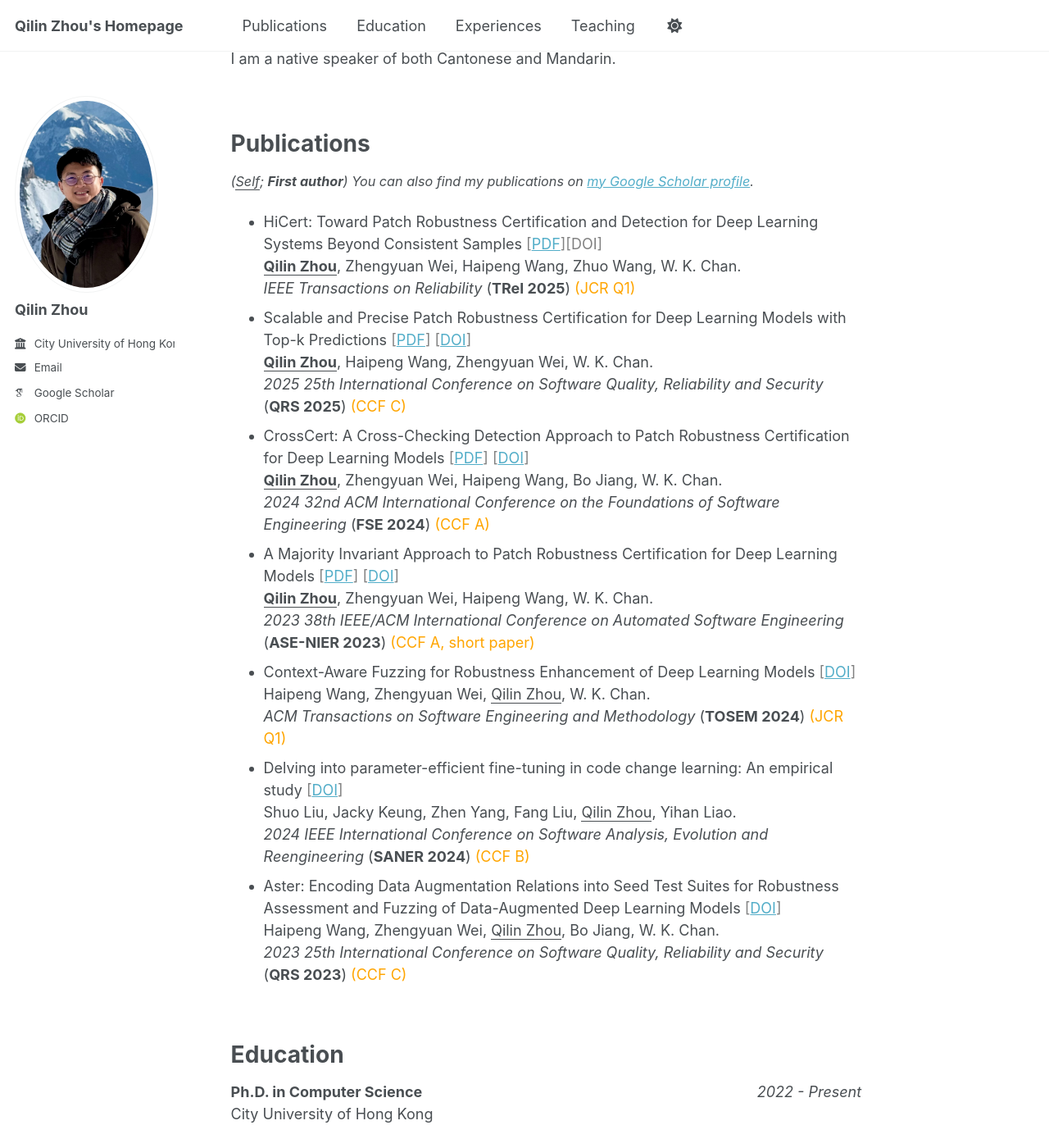
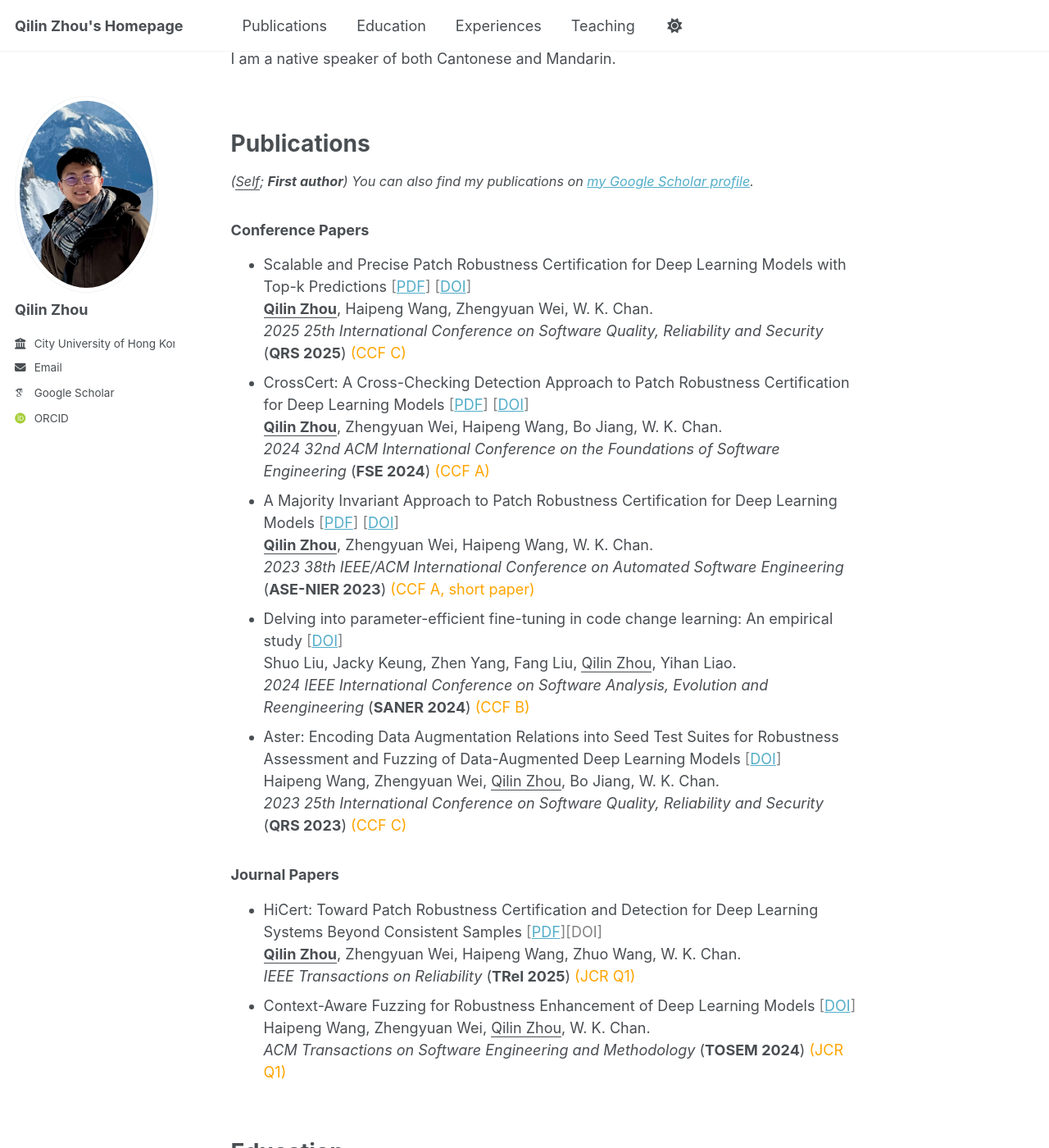
Before and after one commit to qilin-zhou/qilin-zhou.github.io, a Jekyll site: the page built from _pages/about.md, in a window 1280 px wide and 1400 px high, scrolled down 238 px. Shown: the whole window at 82% size. Built offline with Jekyll 4.4.1, drawn with Linux system fonts in a browser that asks for light colours; some web fonts are replaced; a script bundle is joined from its source files by our own code; library files that are not in the unit come from our copies; some of the changed lines change nothing that is shown.

Commit message:
Update about.md

```diff
--- a/_pages/about.md
+++ b/_pages/about.md
@@ -21,9 +21,7 @@ Publications
 ======
 <i> <span style="font-size: 90%;"> (<u>Self</u>; **First author**) You can also find my publications on <a href="{{site.author.googlescholar}}">my Google Scholar profile</a>.</span></i>
 
--  HiCert: Toward Patch Robustness Certification and Detection for Deep Learning Systems Beyond Consistent Samples <span style="color: grey;">[[PDF](https://www.arxiv.org/abs/2512.06123)][DOI]</span>
-  **<ins>Qilin Zhou</ins>**, Zhengyuan Wei, Haipeng Wang, Zhuo Wang, W. K. Chan.
-_IEEE Transactions on Reliability_ (**TRel 2025**) <span style="color: Orange;"> (JCR Q1)</span>
+### Conference Papers
 -  Scalable and Precise Patch Robustness Certification for Deep Learning Models with Top-k Predictions   <span style="color: grey;"> [[PDF](https://arxiv.org/abs/2507.23335)] [[DOI](https://doi.org/10.1109/QRS65678.2025.00030)] </span>
   **<ins>Qilin Zhou</ins>**, Haipeng Wang, Zhengyuan Wei, W. K. Chan.
   _2025 25th International Conference on Software Quality, Reliability and Security_ (**QRS 2025**)<span style="color: Orange;"> (CCF C)</span>
@@ -33,15 +31,20 @@ _IEEE Transactions on Reliability_ (**TRel 2025**) <span style="color: Orange;">
 - A Majority Invariant Approach to Patch Robustness Certification for Deep Learning Models  <span style="color: grey;">[[PDF](https://arxiv.org/abs/2308.00452)] [[DOI](https://doi.org/10.1109/ASE56229.2023.00137)]</span>
   **<ins>Qilin Zhou</ins>**, Zhengyuan Wei, Haipeng Wang, W. K. Chan.
   _2023 38th IEEE/ACM International Conference on Automated Software Engineering_ (**ASE-NIER 2023**) <span style="color: Orange;"> (CCF A, short paper)</span>
-- Context-Aware Fuzzing for Robustness Enhancement of Deep Learning Models <span style="color: grey;">[[DOI](https://doi.org/10.1145/3680464)]</span>
-  Haipeng Wang, Zhengyuan Wei, <ins>Qilin Zhou</ins>, W. K. Chan.
-  _ACM Transactions on Software Engineering and Methodology_ (**TOSEM 2024**) <span style="color: Orange;"> (JCR Q1)</span>
 - Delving into parameter-efficient fine-tuning in code change learning: An empirical study <span style="color: grey;">[[DOI](https://doi.org/10.1109/SANER60148.2024.00055)]</span>
   Shuo Liu, Jacky Keung, Zhen Yang, Fang Liu, <ins>Qilin Zhou</ins>, Yihan Liao.
   _2024 IEEE International Conference on Software Analysis, Evolution and Reengineering_ (**SANER 2024**) <span style="color: Orange;"> (CCF B)</span>
 - Aster: Encoding Data Augmentation Relations into Seed Test Suites for Robustness Assessment and Fuzzing of Data-Augmented Deep Learning Models <span style="color: grey;">[[DOI](https://doi.org/10.1109/QRS60937.2023.00044)]</span>
   Haipeng Wang, Zhengyuan Wei, <ins>Qilin Zhou</ins>, Bo Jiang, W. K. Chan.
  _2023 25th International Conference on Software Quality, Reliability and Security_ (**QRS 2023**) <span style="color: Orange;"> (CCF C)</span>
+
+### Journal Papers
+-  HiCert: Toward Patch Robustness Certification and Detection for Deep Learning Systems Beyond Consistent Samples <span style="color: grey;">[[PDF](https://www.arxiv.org/abs/2512.06123)][DOI]</span>
+  **<ins>Qilin Zhou</ins>**, Zhengyuan Wei, Haipeng Wang, Zhuo Wang, W. K. Chan.
+_IEEE Transactions on Reliability_ (**TRel 2025**) <span style="color: Orange;"> (JCR Q1)</span>
+- Context-Aware Fuzzing for Robustness Enhancement of Deep Learning Models <span style="color: grey;">[[DOI](https://doi.org/10.1145/3680464)]</span>
+  Haipeng Wang, Zhengyuan Wei, <ins>Qilin Zhou</ins>, W. K. Chan.
+  _ACM Transactions on Software Engineering and Methodology_ (**TOSEM 2024**) <span style="color: Orange;"> (JCR Q1)</span>
 
 <br>
 
```
